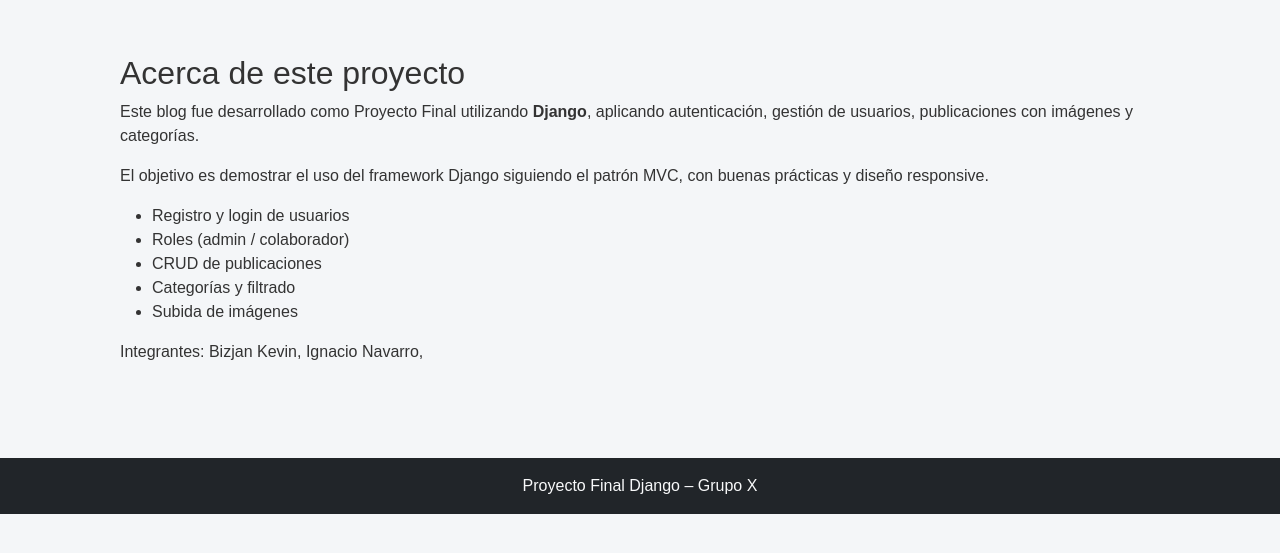
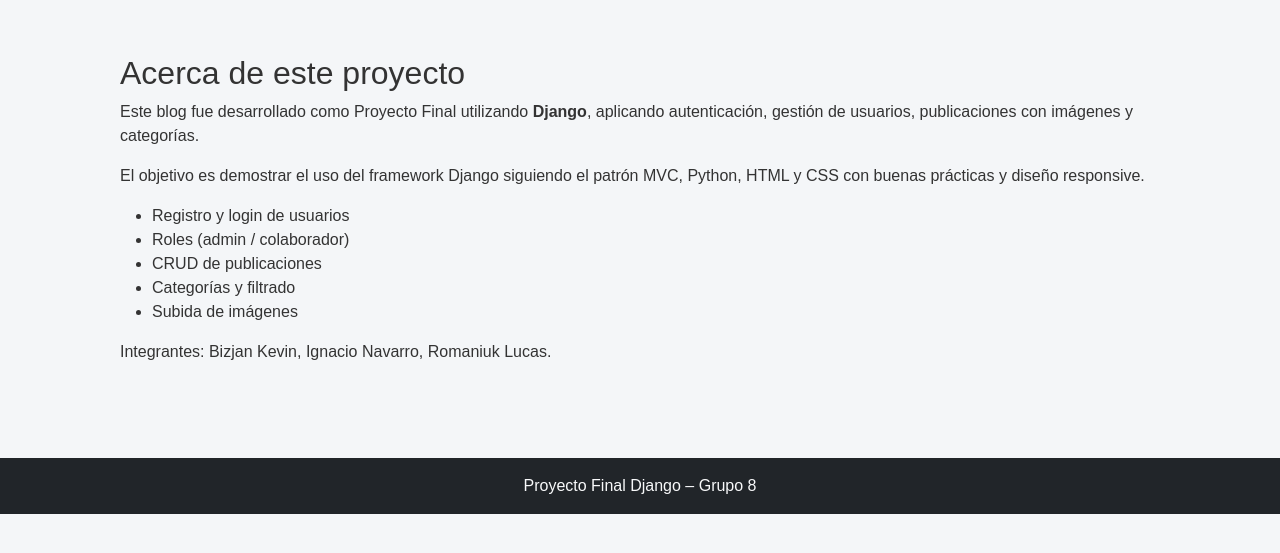
Before and after one commit to KevinBizjan/infohub-django, a Django app: page /about/ in a window 1280 px wide. Shown: the part 130-683 px from the top of the page. Run offline with Django 5.2, Linux system fonts and the light colour scheme.

Commit message:
Update project description and footer group number in templates

```diff
--- a/core/templates/core/about.html
+++ b/core/templates/core/about.html
@@ -14,7 +14,7 @@
 
     <p>
         El objetivo es demostrar el uso del framework Django siguiendo el patrón
-        MVC, con buenas prácticas y diseño responsive.
+        MVC, Python, HTML y CSS con buenas prácticas y diseño responsive.
     </p>
 
     <ul>
@@ -26,7 +26,7 @@
     </ul>
 
     <p>
-        Integrantes: Bizjan Kevin, Ignacio Navarro,
+        Integrantes: Bizjan Kevin, Ignacio Navarro, Romaniuk Lucas.
     </p>
 </section>
 {% endblock %}
--- a/core/templates/core/base.html
+++ b/core/templates/core/base.html
@@ -83,7 +83,7 @@
 
 <footer class="bg-dark text-light text-center py-3 mt-5">
     <p class="mb-0">
-        Proyecto Final Django – Grupo X
+        Proyecto Final Django – Grupo 8
     </p>
 </footer>
 
```
